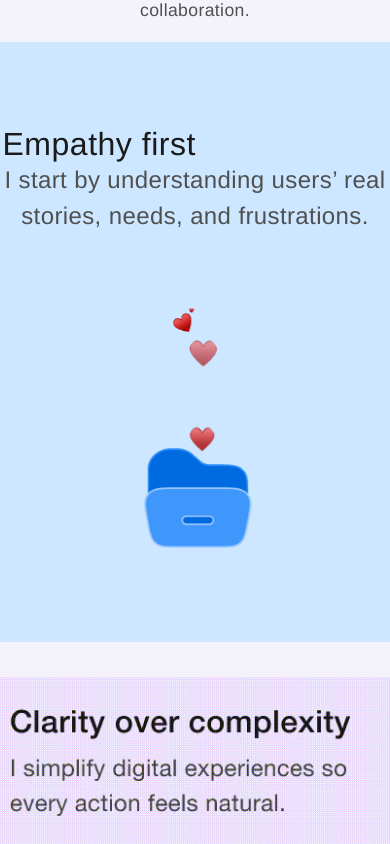
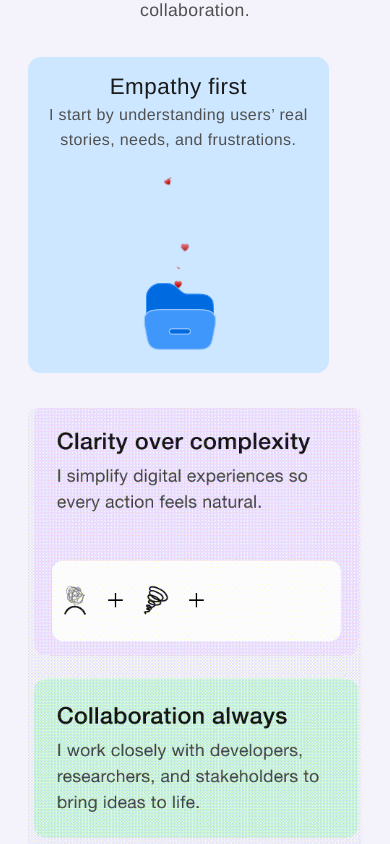
Before and after one commit to neducod/landing-page, a React (Vite) app: page / in a window 390 px wide. Shown: the part 960-1804 px from the top of the page. Built offline with nearby package versions, Linux system fonts and the light colour scheme.

Commit message:
media queries

```diff
--- a/src/styles/designphiloso.css
+++ b/src/styles/designphiloso.css
@@ -77,7 +77,23 @@ width: 44rem;
   display: flex;
   gap: 35px;
 }
+.hero-gif{
+    object-fit: cover; /* Keeps it from stretching */
+  border-radius: 1rem;
+  display: block;
+  margin: 0 auto; /* Center the image */
+}
 @media (max-width: 480px) {
+  .bottom-part{
+    padding: 15px;
+    flex-direction: column;
+  }
+  .hero-gif{
+      width: 100%;
+    height: auto;
+    border-radius: 0.5rem;
+  }
+  }
   .philosophy-wrapper .www {
     font-size: 1.4rem;
   }
@@ -95,7 +111,7 @@ width: 44rem;
     line-height: 1.7rem;
     padding: 0 10px;
   }
-}
+/* } */
 
 
 
--- a/src/styles/empathy.css
+++ b/src/styles/empathy.css
@@ -112,3 +112,114 @@ letter-spacing: 0.024rem;
       opacity: 0;
     }
   }
+
+
+
+
+
+ /* ===== Responsive Design ===== */
+
+/* Medium screens — tablets */
+@media (max-width: 1024px) {
+  .main-container {
+    width: 90%;
+    height: auto;
+    padding: 2rem 1rem;
+  }
+
+  .animation-title {
+    font-size: 1.8rem;
+    line-height: 2.2rem;
+    margin-left: 1.5rem;
+  }
+
+  .animation-subtitle {
+    font-size: 1.2rem;
+    line-height: 2rem;
+  }
+
+  .animation-container {
+    width: 250px;
+    height: 250px;
+  }
+
+  .folder {
+    width: 110px;
+  }
+
+  .heart {
+    width: 35px;
+  }
+}
+
+/* Small screens — phones */
+@media (max-width: 768px) {
+  .main-container {
+    width: 95%;
+    height: auto;
+    border-radius: 0.8rem;
+    padding: 1.5rem 1rem;
+  }
+
+  .text-section {
+    align-items: center;
+    text-align: center;
+  }
+
+  .animation-title {
+    font-size: 1.6rem;
+    margin-left: 0;
+  }
+
+  .animation-subtitle {
+    font-size: 1.1rem;
+    width: 90%;
+    text-align: center;
+  }
+
+  .animation-container {
+    width: 220px;
+    height: 220px;
+  }
+
+  .folder {
+    width: 100px;
+  }
+
+  .heart {
+    width: 30px;
+  }
+}
+
+/* Extra small screens — 320px to 480px */
+@media (max-width: 480px) {
+  .main-container {
+    width: 90%;
+    height: auto;
+    padding: 1rem;
+  }
+
+  .animation-title {
+    font-size: 1.4rem;
+    line-height: 1.8rem;
+  }
+
+  .animation-subtitle {
+    font-size: 1rem;
+    line-height: 1.6rem;
+    width: 100%;
+  }
+
+  .animation-container {
+    width: 180px;
+    height: 180px;
+  }
+
+  .folder {
+    width: 90px;
+  }
+
+  .heart {
+    width: 25px;
+  }
+}
```
